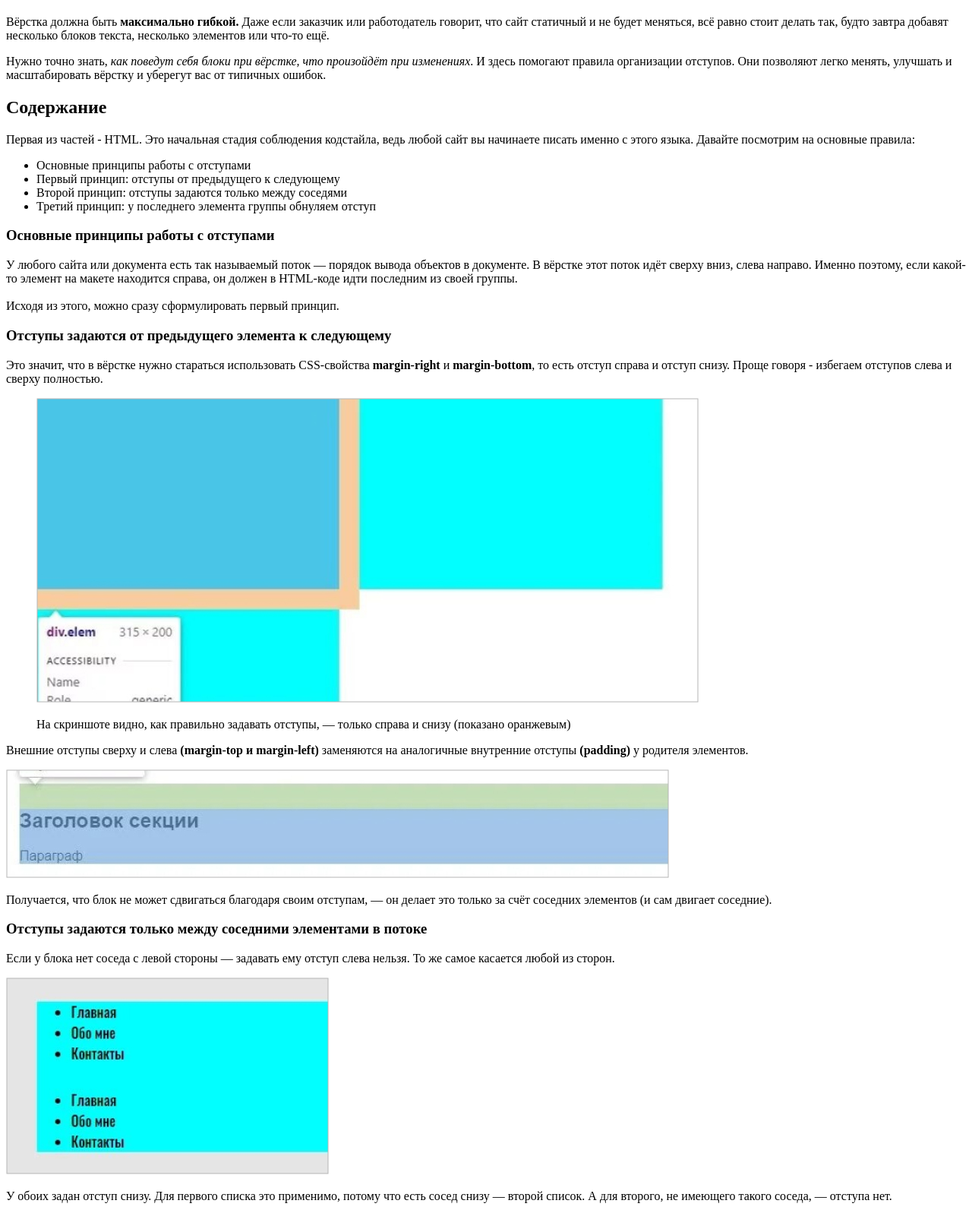
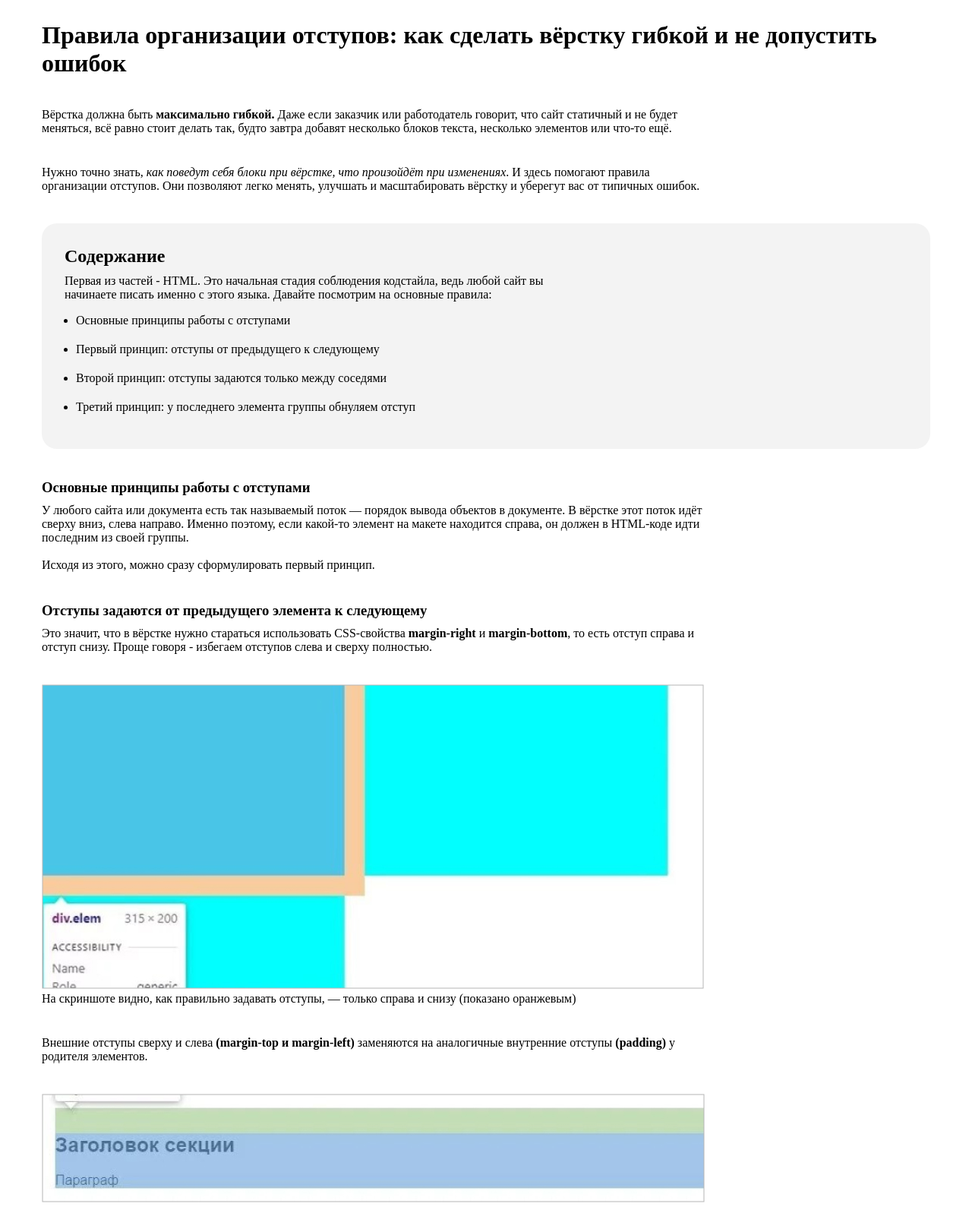
Before and after one commit to AnSpire/skillbox_course, a plain HTML site: page practice_2/article.html in a window 1280 px wide. Shown: the part 60-1657 px from the top of the page at 76% size. Drawn offline with Linux system fonts and the light colour scheme.

Commit message:
practice3

```diff
--- a/practice_2/article.html
+++ b/practice_2/article.html
@@ -3,97 +3,112 @@
   <head>
     <meta charset="UTF-8" />
     <meta name="viewport" content="width=device-width, initial-scale=1.0" />
+    <link rel="stylesheet" href="practice3_css/article.css" />
     <title>Document</title>
   </head>
   <body>
+    <div class="article_container">
       <div>
-      <h1>
+        <h1 class="title">
           <b>
             Правила организации отступов: как сделать вёрстку гибкой и не
             допустить ошибок
           </b>
         </h1>
-      <p>
+        <p class="text">
           Вёрстка должна быть <b>максимально гибкой.</b> Даже если заказчик или
-        работодатель говорит, что сайт статичный и не будет меняться, всё равно
-        стоит делать так, будто завтра добавят несколько блоков текста,
+          работодатель говорит, что сайт статичный и не будет меняться, всё
+          равно стоит делать так, будто завтра добавят несколько блоков текста,
           несколько элементов или что-то ещё.
         </p>
-      <p>
+        <p class="text">
           Нужно точно знать,
-        <i>как поведут себя блоки при вёрстке, что произойдёт при изменениях</i
+          <i
+            >как поведут себя блоки при вёрстке, что произойдёт при
+            изменениях</i
           >. И здесь помогают правила организации отступов. Они позволяют легко
           менять, улучшать и масштабировать вёрстку и уберегут вас от типичных
           ошибок.
         </p>
       </div>
-    <div>
-      <h2><b>Содержание</b></h2>
-      <p>
-        Первая из частей - HTML. Это начальная стадия соблюдения кодстайла, ведь
-        любой сайт вы начинаете писать именно с этого языка. Давайте посмотрим
-        на основные правила:
+      <div class="gray-box">
+        <h2 class="mb-10"><b>Содержание</b></h2>
+        <p class="text">
+          Первая из частей - HTML. Это начальная стадия соблюдения кодстайла,
+          ведь любой сайт вы начинаете писать именно с этого языка. Давайте
+          посмотрим на основные правила:
         </p>
-      <ul>
-        <li>Основные принципы работы с отступами</li>
-        <li>Первый принцип: отступы от предыдущего к следующему</li>
-        <li>Второй принцип: отступы задаются только между соседями</li>
-        <li>Третий принцип: у последнего элемента группы обнуляем отступ</li>
+        <ul class="list">
+          <li class="list_item">Основные принципы работы с отступами</li>
+          <li class="list_item">
+            Первый принцип: отступы от предыдущего к следующему
+          </li>
+          <li class="list_item">
+            Второй принцип: отступы задаются только между соседями
+          </li>
+          <li class="list_item">
+            Третий принцип: у последнего элемента группы обнуляем отступ
+          </li>
         </ul>
       </div>
       <div>
-      <h3><b> Основные принципы работы с отступами </b></h3>
-      <p>
-        У любого сайта или документа есть так называемый поток — порядок вывода
-        объектов в документе. В вёрстке этот поток идёт сверху вниз, слева
-        направо. Именно поэтому, если какой-то элемент на макете находится
-        справа, он должен в HTML-коде идти последним из своей группы.
+        <h3 class="mb-10"><b> Основные принципы работы с отступами </b></h3>
+        <p class="text">
+          У любого сайта или документа есть так называемый поток — порядок
+          вывода объектов в документе. В вёрстке этот поток идёт сверху вниз,
+          слева направо. Именно поэтому, если какой-то элемент на макете
+          находится справа, он должен в HTML-коде идти последним из своей
+          группы.
           <br />
           <br />
           Исходя из этого, можно сразу сформулировать первый принцип.
         </p>
       </div>
       <div>
-      <h3><b> Отступы задаются от предыдущего элемента к следующему </b></h3>
-      <p>
+        <h3 class="mb-10">
+          <b> Отступы задаются от предыдущего элемента к следующему </b>
+        </h3>
+        <p class="text">
           Это значит, что в вёрстке нужно стараться использовать CSS-свойства
           <b>margin-right</b> и <b>margin-bottom</b>, то есть отступ справа и
-        отступ снизу. Проще говоря - избегаем отступов слева и сверху полностью.
+          отступ снизу. Проще говоря - избегаем отступов слева и сверху
+          полностью.
         </p>
         <figure class="sign">
-        <p><img src="img/1.jpg" alt="paddings1" /></p>
+          <img src="img/1.jpg" alt="paddings1" />
           <figcaption>
-          На скриншоте видно, как правильно задавать отступы, — только справа и
-          снизу (показано оранжевым)
+            На скриншоте видно, как правильно задавать отступы, — только справа
+            и снизу (показано оранжевым)
           </figcaption>
         </figure>
-      <p>
+        <p class="text">
           Внешние отступы сверху и слева
           <b>(margin-top и margin-left)</b> заменяются на аналогичные внутренние
           отступы <b>(padding)</b> у родителя элементов.
         </p>
-      <img src="img/2.jpg" alt="paddings2" />
-      <p>
-        Получается, что блок не может сдвигаться благодаря своим отступам, — он
-        делает это только за счёт соседних элементов (и сам двигает соседние).
+        <img class="image" src="img/2.jpg" alt="paddings2" />
+        <p class="text">
+          Получается, что блок не может сдвигаться благодаря своим отступам, —
+          он делает это только за счёт соседних элементов (и сам двигает
+          соседние).
         </p>
       </div>
       <div>
-      <h3>
+        <h3 class="mb-10">
           <b>Отступы задаются только между соседними элементами в потоке </b>
         </h3>
-      <p>
+        <p class="text">
           Если у блока нет соседа с левой стороны — задавать ему отступ слева
           нельзя. То же самое касается любой из сторон.
         </p>
-      <img src="img/3.jpg" alt="3" />
-      <p>
-        У обоих задан отступ снизу. Для первого списка это применимо, потому что
-        есть сосед снизу — второй список. А для второго, не имеющего такого
-        соседа, — отступа нет.
+        <img class="image" src="img/3.jpg" alt="3" />
+        <p class="text">
+          У обоих задан отступ снизу. Для первого списка это применимо, потому
+          что есть сосед снизу — второй список. А для второго, не имеющего
+          такого соседа, — отступа нет.
         </p>
-      <figure>
-        <p><img src="img/4.jpg" alt="5" /></p>
+        <figure class="sign">
+          <img src="img/4.jpg" alt="5" />
           <figcaption>
             На скриншоте — выпадение отступов. Отступ есть, но он не увеличивает
             размер «родителя» с голубым фоном, образуя лишний отступ — типичную
@@ -102,8 +117,10 @@
         </figure>
       </div>
       <div>
-      <h3><b>Последнему элементу группы нужно обнулять отступ </b></h3>
-      <p>
+        <h3 class="mb-10">
+          <b>Последнему элементу группы нужно обнулять отступ </b>
+        </h3>
+        <p class="text">
           Это легко сделать с помощью псевдоклассов в CSS. Например, есть
           псевдокласс <b>:last-child</b>, который позволяет выбрать последний
           элемент из группы (например, как в нашем случае: мы найдём последний
@@ -111,39 +128,40 @@
           последнего <b>ul</b>, как показано в примере. Теперь всё работает как
           надо.
         </p>
-      <img src="img/5.jpg" alt="5" />
-      <p>
+        <img class="image" src="img/5.jpg" alt="5" />
+        <p class="text">
           Чтобы не создавать два селектора, можно написать короче, используя
           псевдокласс <b>:not</b>. Тут мы буквально говорим следующее: «Задай
           отступ всем ul, но не последнему».
         </p>
-      <img src="img/6.jpg" alt="6" />
+        <img class="image" src="img/6.jpg" alt="6" />
       </div>
       <div>
-      <h3><b>Типичный пример: отступы в карточке </b></h3>
-      <p>
+        <h3 class="mb-10"><b>Типичный пример: отступы в карточке </b></h3>
+        <p class="text">
           Рассмотрим типичный пример — реализацию карточки с контентом на сайте.
           Как здесь лучше поступить? В нашем примере самая простая карточка: с
           картинкой, заголовком и описанием. Как правильнее сделать отступы у
           заголовка и описания? На самом деле, всё очень просто: нужно применить
           принципы, о которых я рассказал.
         </p>
-      <img src="img/7.jpg" alt="7" />
-      <p>
+        <img class="image" src="img/7.jpg" alt="7" />
+        <p class="text">
           Нам достаточно обернуть весь текст карточки в блок и задать блоку
           внутренний отступ — padding. Так наша вёрстка будет соответствовать
           сразу трём принципам. А чтобы сделать отступ между заголовком и
           описанием, достаточно просто сделать отступ снизу — для заголовка.
         </p>
       </div>
-    <div>
-      <h2><b>Итог</b></h2>
-      <p>
+      <div class="gray-box">
+        <h2 class="mb-10"><b>Итог</b></h2>
+        <p class="text">
           Это основные правила организации отступов, которые помогут вам сделать
           вёрстку качественной и гибкой. Главное — начать им следовать. Со
           временем их соблюдение войдёт в привычку и вы начнёте сразу понимать,
           где можно допустить ошибку и как её избежать.
         </p>
       </div>
+    </div>
   </body>
 </html>
--- /dev/null
+++ b/practice_2/practice3_css/article.css
@@ -0,0 +1,43 @@
+.article_container {
+  margin: 0 auto;
+  padding: 80px 0;
+  width: 1170px;
+}
+.article_container .title {
+  margin: 0px 0px 40px;
+}
+.mb-10 {
+  margin-top: 0px;
+  margin-bottom: 10px;
+}
+.text {
+  width: 872px;
+  margin: 0px 0px 40px;
+}
+
+.gray-box {
+  border-radius: 20px;
+  padding: 30px;
+  background-color: #f3f3f3;
+  margin: 0px 0px 40px;
+}
+.gray-box .text {
+  width: 692px;
+  margin: 0px 0px 10px;
+}
+.list {
+  padding-left: 15px;
+}
+.list :not(:last-child) {
+  margin-bottom: 20px;
+}
+
+.image {
+  margin: 0px 0px 40px;
+}
+
+.sign {
+  display: inline-block;
+  width: 872px;
+  margin: 0px 0px 40px;
+}
--- /dev/null
+++ b/practice_2/practice3_css/index.css
@@ -0,0 +1,37 @@
+body {
+  background-color: #070218;
+}
+
+.index_container {
+  margin-top: 200px;
+}
+
+.index_container .content {
+  width: 350px;
+  height: 400px;
+  margin: 0px auto;
+  display: flex;
+  flex-direction: column;
+  justify-content: space-between;
+}
+.index_container a {
+  text-decoration: none;
+  color: white;
+  font-size: xx-large;
+  font-style: initial;
+}
+.index_container .content .logo {
+  display: flex;
+  justify-content: center;
+}
+.index_container .content .logo img {
+  width: 320px;
+}
+.index_container .content .links {
+  display: flex;
+  justify-content: space-between;
+}
+.index_container .content .download {
+  display: flex;
+  justify-content: center;
+}
```
Also changed, not shown: practice_2/index.html (+9 -2 lines). Lines whose indentation alone changed are shown as unchanged.
